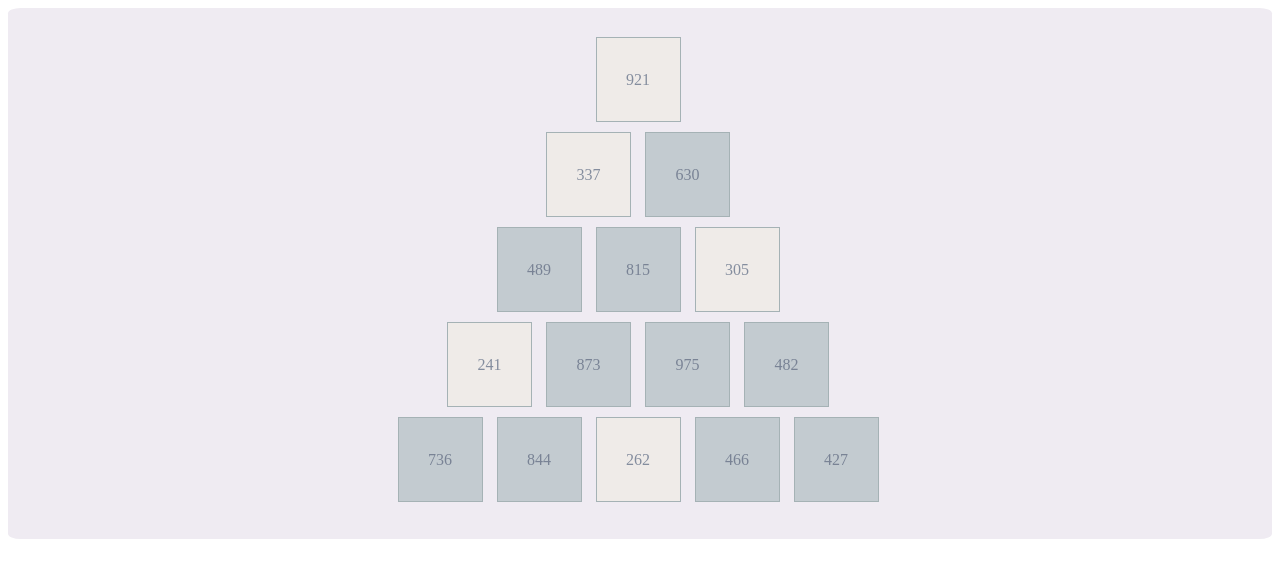
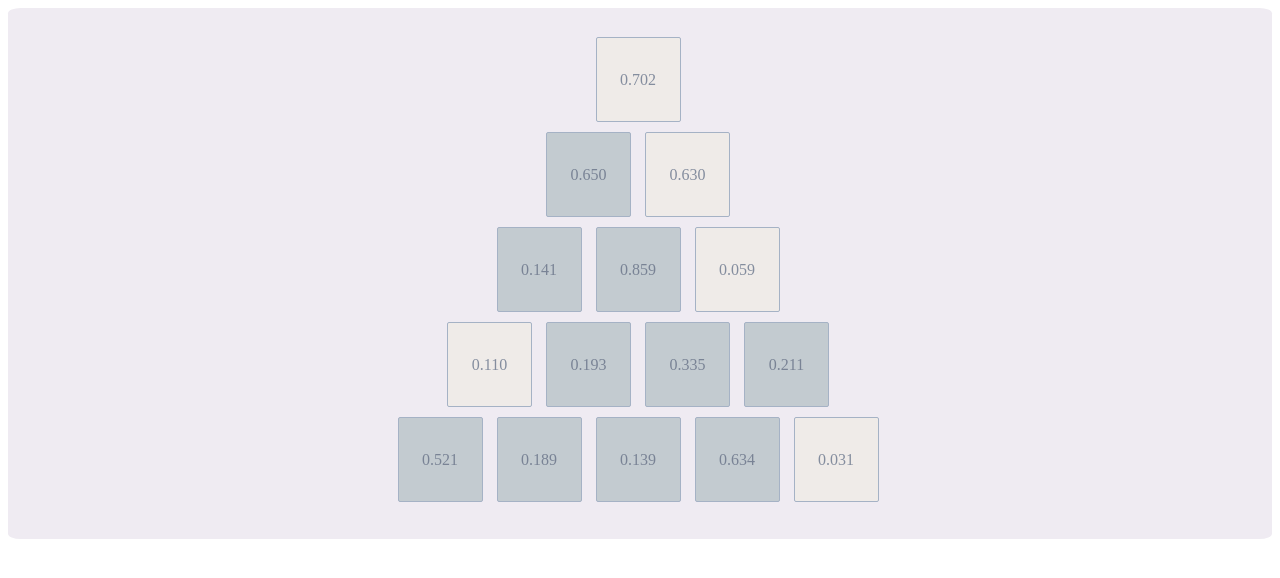
Before and after one commit to talnoznisky/ternary-search-tree-animation, a plain HTML site: page index.html in a window 1280 px wide. Drawn offline with Linux system fonts and the light colour scheme.

Commit message:
fixed stupid number problem

```diff
--- a/index.html
+++ b/index.html
@@ -41,7 +41,7 @@ color palette: https://www.color-hex.com/color-palette/10082
 <script src="script.js" charset="utf-8"></script>
 <script type="text/javascript">
 
-window.setInterval(allTogetherNow, 5000)
+window.setInterval(allTogetherNow, 7000)
 </script>
   </body>
 </html>
--- a/main.css
+++ b/main.css
@@ -19,13 +19,13 @@
 
 .block{
   display: inline-block;
-  border: solid 1px #A5B2B5;
+  border: solid 1px #A5B2C5;
   background-color: #C3CBD0;
   width: 75px;
   height: 75px;
   margin: 5px;
   padding: 4px;
-
+  border-radius: 2px;
   line-height: 75px;
   color: #798395;
   font-family: serif;
--- a/script.js
+++ b/script.js
@@ -8,9 +8,9 @@ function getRandomValue(){
 //assign values to each sphere
 function valueAssignment(){
   for(var i = 0; i <pyramid.length;i++){
-    var value = getRandomValue()*1000
+    var value = getRandomValue()
     pyramid[i].setAttribute("value", value)
-    pyramid[i].innerText = value.toString().substring(0, 3).replace(/\./g, "");
+    pyramid[i].innerText = value.toString().substring(0, 5)
   }
 }
 
```
